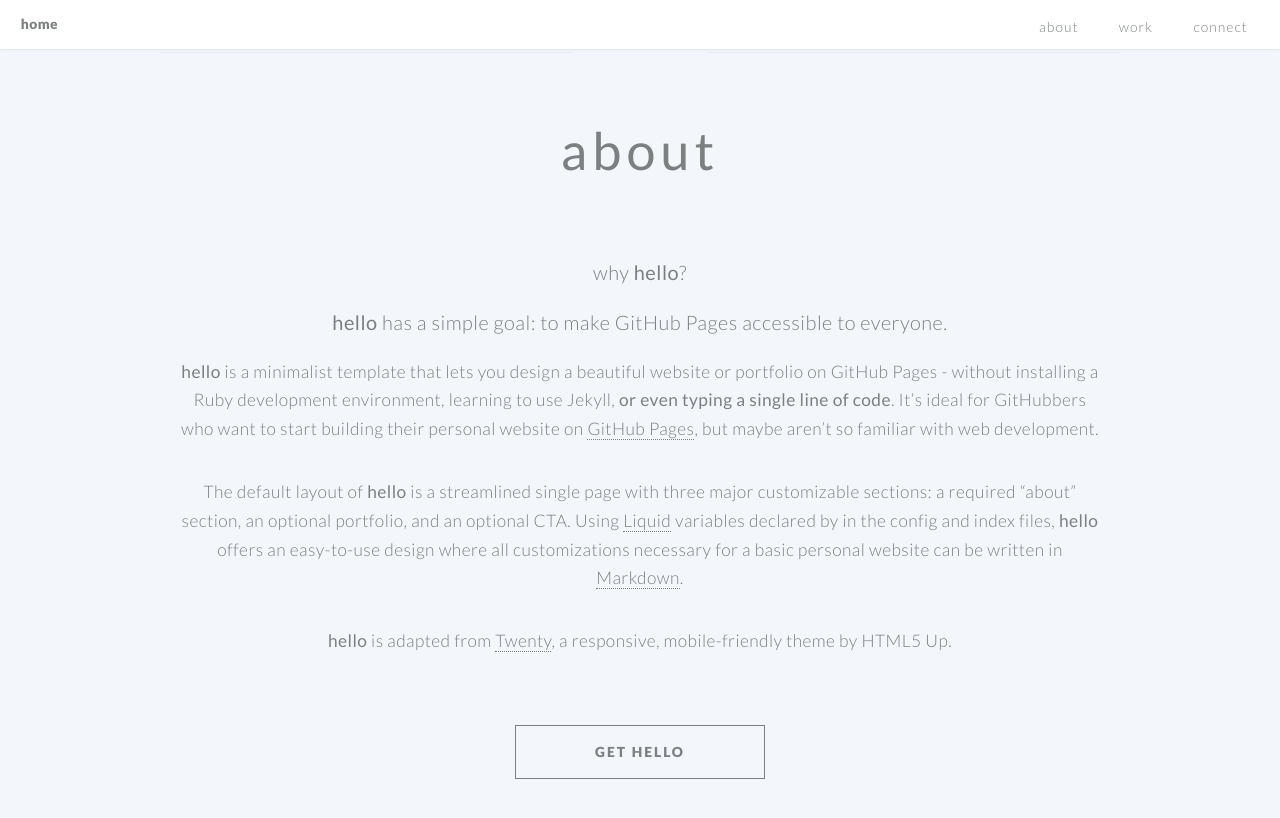
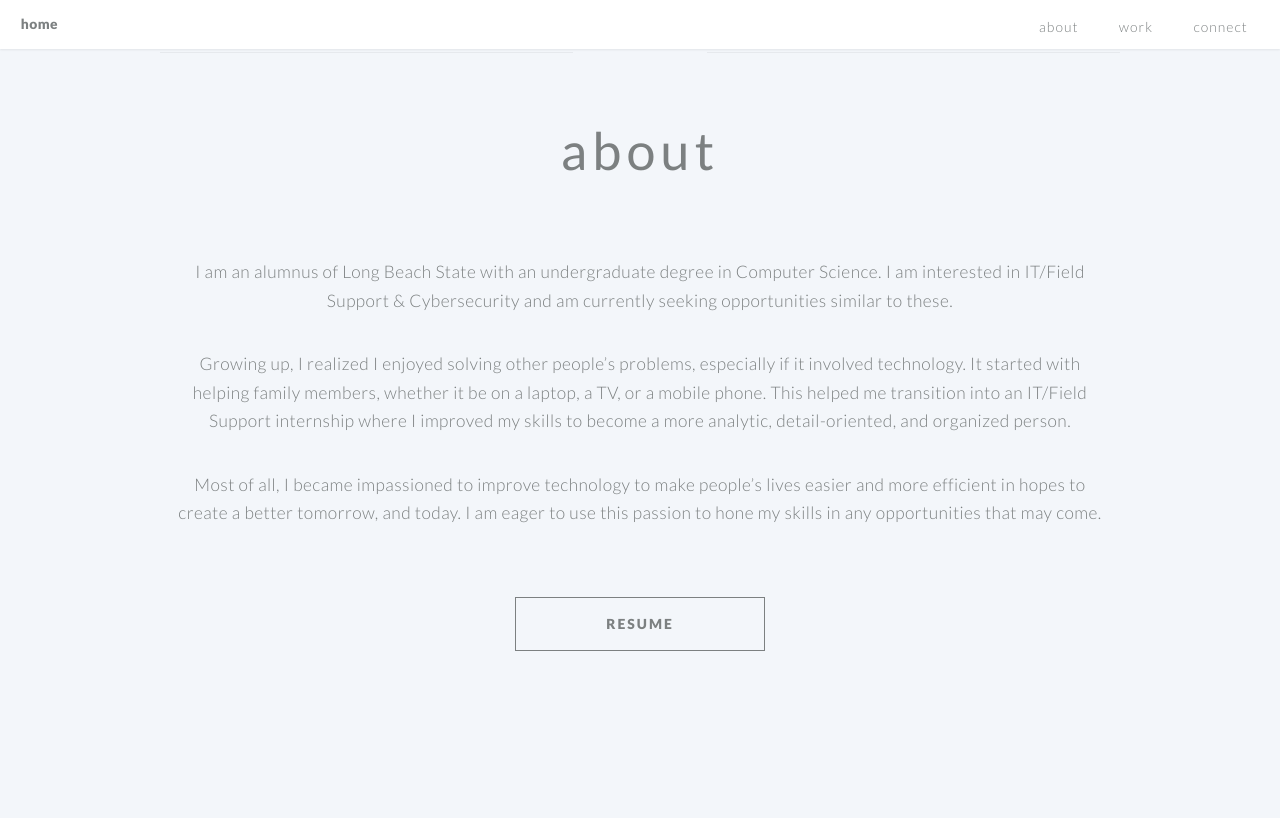
Before and after one commit to JDCRamos8/-JDCRamos8.github.io, a Jekyll site: the page built from index.md, in a window 1280 px wide and 900 px high, scrolled down 611 px. Shown: the top 818 px of the window. Built offline with Jekyll 4.4.1, drawn with Linux system fonts in a browser that asks for light colours.

Commit message:
Updated about and resume

```diff
--- a/index.md
+++ b/index.md
@@ -22,8 +22,8 @@ linkedin: joshuadramos # the part after ("https://www.linkedin.com/in/...")
 # google_analytics: <-- your google analytics Tracking ID
 
 # By declaring these variables, you can include a button that links to an external website or to media.
-about_button: https://github.com/saragong/hello # the link
-about_button_label: get hello # the label on the button
+about_button: https://jdcramos8.github.io/joshua-resume.pdf # the link
+about_button_label: resume # the label on the button
 
 # optional portfolio section ------------------------------------------
 
@@ -42,16 +42,8 @@ cta_button_label: contact # the label on the button
 
 ---
 [//]: # (write a bit about yourself here)
-### why **hello**?
+I am an alumnus of Long Beach State with an undergraduate degree in Computer Science. I am interested in IT/Field Support & Cybersecurity and am currently seeking opportunities similar to these.
 
-### **hello** has a simple goal: to make GitHub Pages accessible to everyone.
+Growing up, I realized I enjoyed solving other people's problems, especially if it involved technology. It started with helping family members, whether it be on a laptop, a TV, or a mobile phone. This helped me transition into an IT/Field Support internship where I improved my skills to become a more analytic, detail-oriented, and organized person.
 
-**hello** is a minimalist template that lets you design a beautiful website or portfolio on GitHub Pages - without installing a Ruby
-development environment, learning to use Jekyll, **or even typing a single line of code**. It's ideal for GitHubbers
-who want to start building their personal website on [GitHub Pages](https://pages.github.com/), but maybe aren't so familiar with web development.
-
-
-The default layout of **hello** is a streamlined single page with three major customizable sections: a required "about" section, an optional portfolio, and an optional CTA. Using [Liquid](https://shopify.github.io/liquid/) variables declared by in the config and index files, **hello** offers an easy-to-use design where all customizations necessary for a basic personal website can be written in [Markdown](https://www.markdownguide.org/basic-syntax/).
-
-
-**hello** is adapted from [Twenty](https://html5up.net/twenty), a responsive, mobile-friendly theme by HTML5 Up.
+Most of all, I became impassioned to improve technology to make people's lives easier and more efficient in hopes to create a better tomorrow, and today. I am eager to use this passion to hone my skills in any opportunities that may come.
```
Also changed, not shown: 1 other file.
